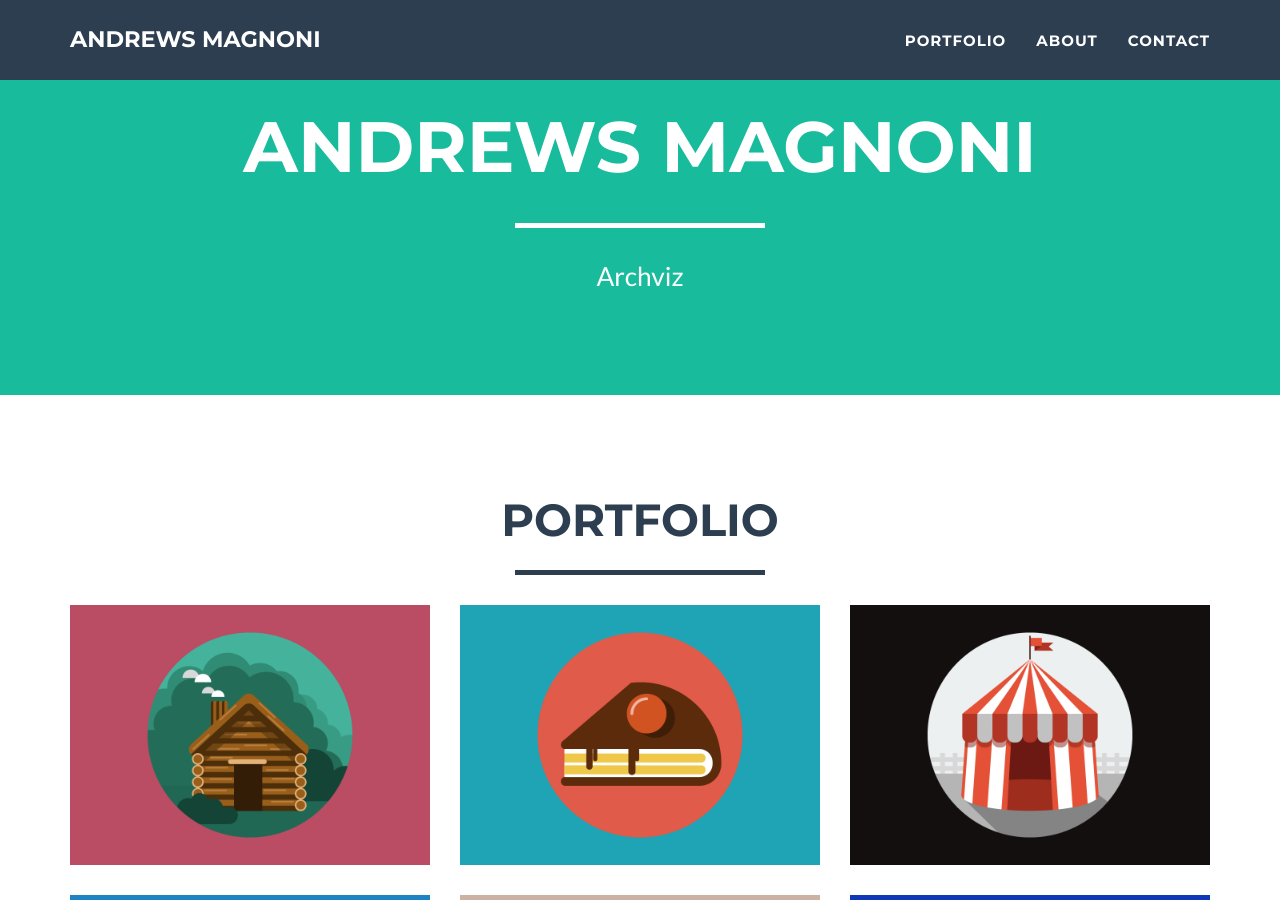
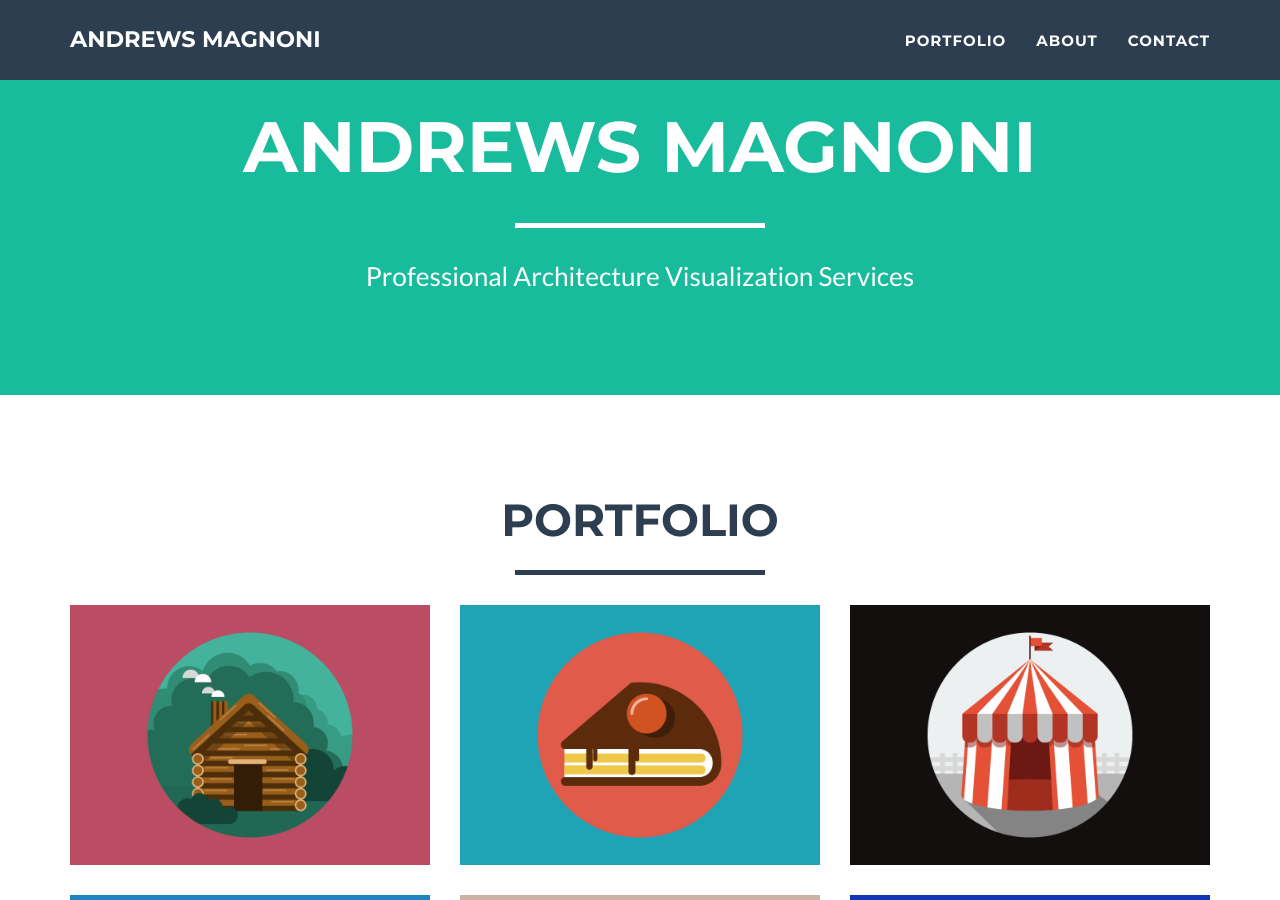
Before and after one commit to amagnoni/amagnoni.github.io, a Jekyll site: the page built from index.html, in a window 1280 px wide and 900 px high, scrolled down 380 px. Built offline with Jekyll 4.4.1, drawn with Linux system fonts in a browser that asks for light colours.

Commit message:
secondaaa commit

```diff
--- a/_config.yml
+++ b/_config.yml
@@ -4,7 +4,7 @@ email: andrewsmagnoni@gmail.com
 url: https://amagnoni.github.io
 description: "Professional Architecture Visualization Services."
 keywords: "archviz, rendering, 3D, CG, Blender, architecture, cycles, render, bluesheet, house"
-skills: "Archviz"
+skills: "Professional Architecture Visualization Services"
 meta_author: Magnoni Andrews
 
 # Google webmaster tools
@@ -33,7 +33,7 @@ color:
 # Footer settings
 footer:
   copyright: Andrews Magnoni
-  location: Location
+#  location: Location
   social: Around the Web
   credits: Credits
 
```
